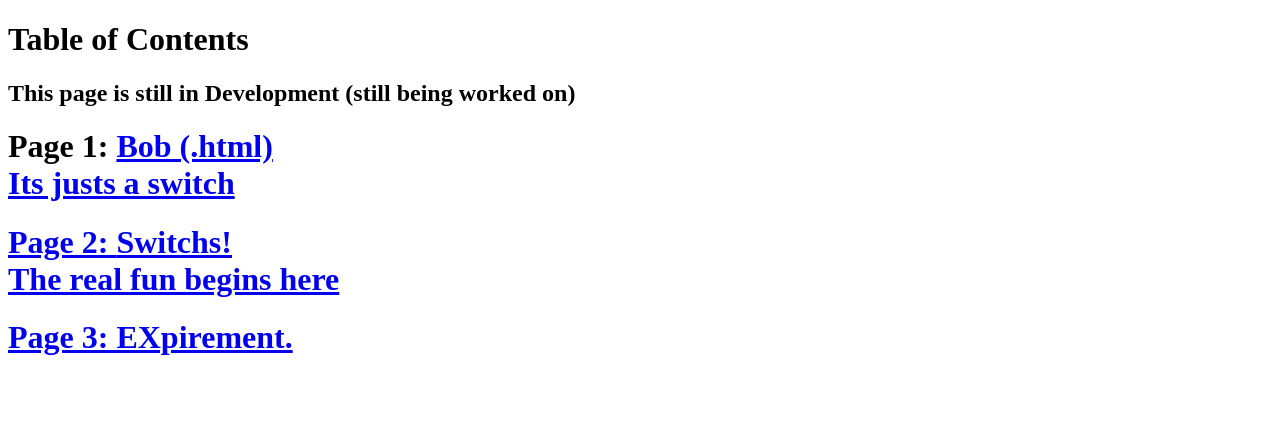
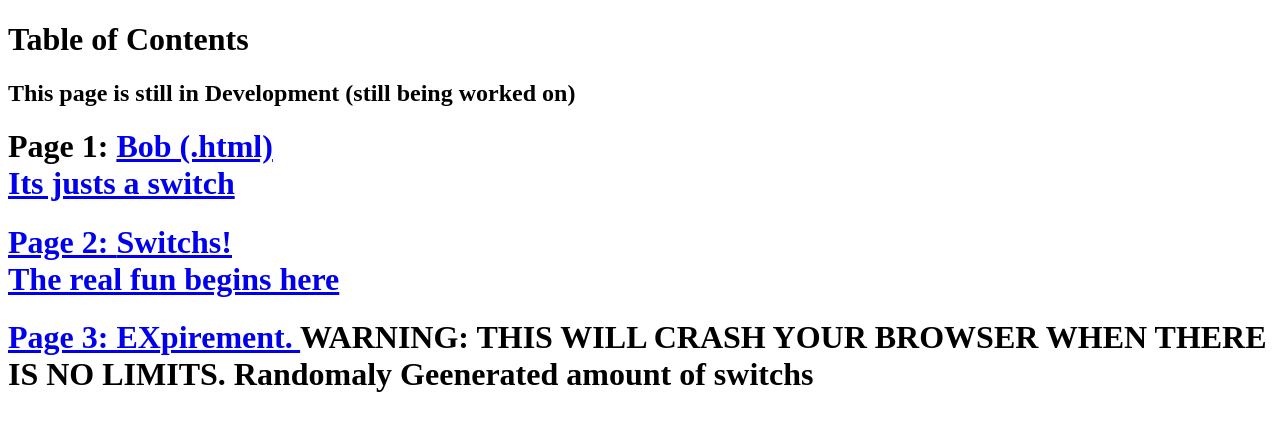
Before and after one commit to asep3192/Guess_The_Number_Wiki_Copy_switchs, a plain HTML site: page index.html in a window 1280 px wide. Drawn offline with Linux system fonts and the light colour scheme.

Commit message:
Update index.html

```diff
--- a/index.html
+++ b/index.html
@@ -15,7 +15,7 @@
 
     <h1> Page 2: <a href="https://asep3192.github.io/Guess_The_Number_Wiki_Copy_switchs/some_fun/switchs.html"> Switchs! <br> The real fun begins here</h1>
 
-    <h1> Page 3: EXpirement. <a href"https://asep3192.github.io/Guess_The_Number_Wiki_Copy_switchs/some_fun/randomgenerateswitchs.html" WARNING: THIS WILL CRASH YOUR BROWSER WHEN THERE IS NO LIMITS. Randomaly Geenerated amount of switchs> </h1>
+    <h1> Page 3: EXpirement. <a href"https://asep3192.github.io/Guess_The_Number_Wiki_Copy_switchs/some_fun/randomgenerateswitchs.html"> WARNING: THIS WILL CRASH YOUR BROWSER WHEN THERE IS NO LIMITS. Randomaly Geenerated amount of switchs </h1>
 
   <!--  <span style="color:whitesmoke"> <h2> If you'd like you can return to the home page <a href="https://asep3192.github.io/Guess_The_Number_Wiki/index.html">Here.</a>
      <!--   <span style="color:whitesmoke"> <h2> Or you can check these things</h2>
```
